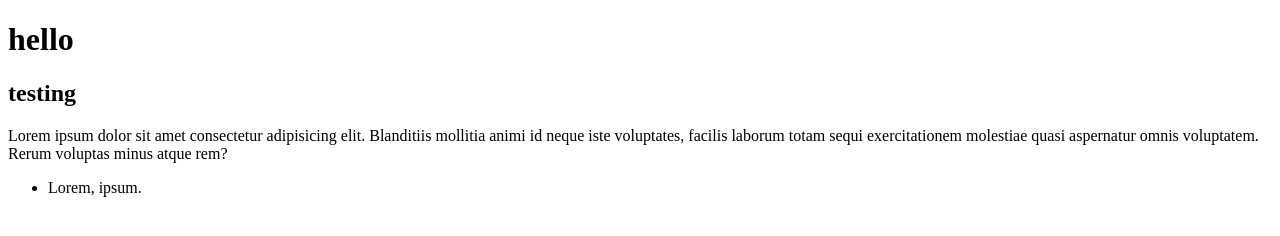
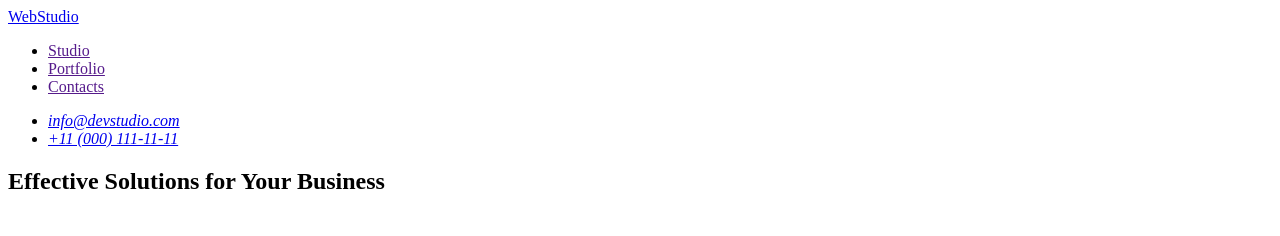
Before and after one commit to Alleksss/goit-markup-hw-01, a plain HTML site: page index.html in a window 1280 px wide. Drawn offline with Linux system fonts and the light colour scheme.

Commit message:
feat: add header

```diff
--- a/index.html
+++ b/index.html
@@ -7,15 +7,39 @@
     <title>Document</title>
 </head>
 <body>
-    <h1>hello</h1>
+   <header>
+    <a href="/">WebStudio</a>
+    <nav>
+        <ul>
+            <li><a href="">Studio</a></li>
+            <li><a href="">Portfolio</a></li>
+            <li><a href="">Contacts</a></li>
+        </ul>
+    </nav>
+    <address>
+        <ul>
+            <li><a href="mailto:info@devstudio.com">info@devstudio.com</a></li>
+            <li><a href="tel:+110001111111">+11 (000) 111-11-11</a></li>
+        </ul>
+    </address>
+   </header>
+   <main>
     <section>
-        <h1>testing</h1>
-        <p>
-            Lorem ipsum dolor sit amet consectetur adipisicing elit. Blanditiis mollitia animi id neque iste voluptates, facilis laborum totam sequi exercitationem molestiae quasi aspernatur omnis voluptatem. Rerum voluptas minus atque rem?
-        </p>
-        <ul>
-            <li>Lorem, ipsum.</li>
-        </ul>
+        <h1>Effective Solutions
+for Your Business</h1>
     </section>
+    <section>
+
+    </section>
+    <section>
+
+    </section>
+    <section>
+
+    </section>
+   </main>
+   <footer>
+
+   </footer>
 </body>
 </html>
```
